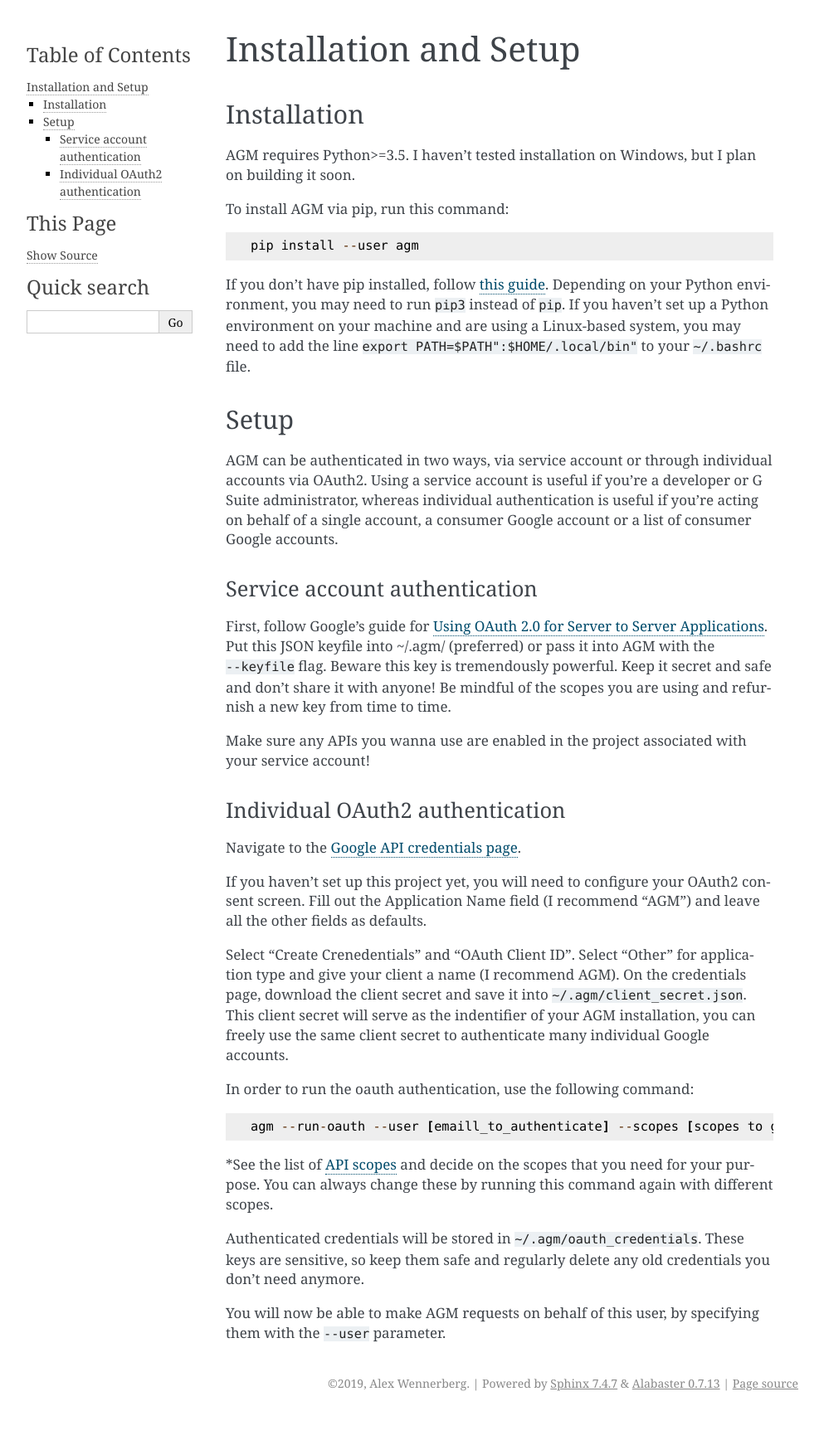
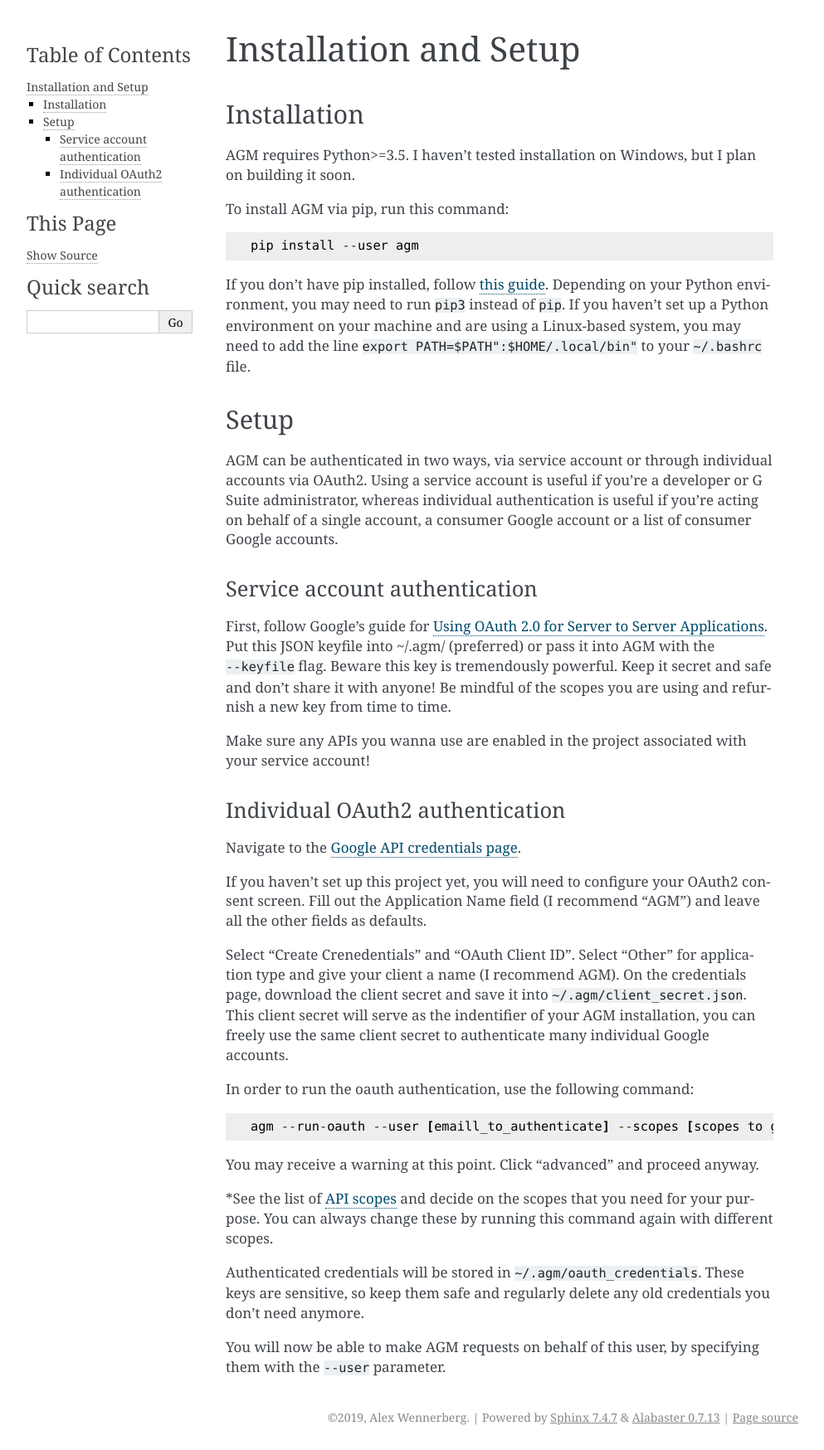
Before and after one commit to Cloudbakers/agm, a Sphinx documentation site: the page built from docs/installation.md, in a window 1280 px wide. Shown: the whole page at 83% size, without its empty margins (148-1141 px from the left). Built offline with Sphinx 7.4.7, drawn with Linux system fonts in a browser that asks for light colours; before the commit the page ends 1707 px from its top, so only the background shows below that.

Commit message:
updated docs

````diff
--- a/docs/installation.md
+++ b/docs/installation.md
@@ -34,6 +34,8 @@
 agm --run-oauth --user [emaill_to_authenticate] --scopes [scopes to grant]*
 ```
 
+You may receive a warning at this point. Click "advanced" and proceed anyway.
+
 \*See the list of [API scopes](https://developers.google.com/identity/protocols/googlescopes) and decide on the scopes that you need for your purpose. You can always change these by running this command again with different scopes.
 
 Authenticated credentials will be stored in `~/.agm/oauth_credentials`. These keys are sensitive, so keep them safe and regularly delete any old credentials you don't need anymore.
--- a/docs/using_agm.rst
+++ b/docs/using_agm.rst
@@ -15,6 +15,8 @@
    agm gmail users messages list --user myemail@gmail.com --maxResults 100 --userId me
 
 This will return a json with a summary of the request and and the response from the server. If the request failed, the error message will be in the "error" field. You can provide a list for any parameter and AGM will iterate over that list. For example, if I wanted to get information about a list of files,
+
+NOTE: If you want to get a list of items and specify a field selection, make sure to specify "nextPageToken" in your fields query
 
 .. code-block:: bash
 
````
